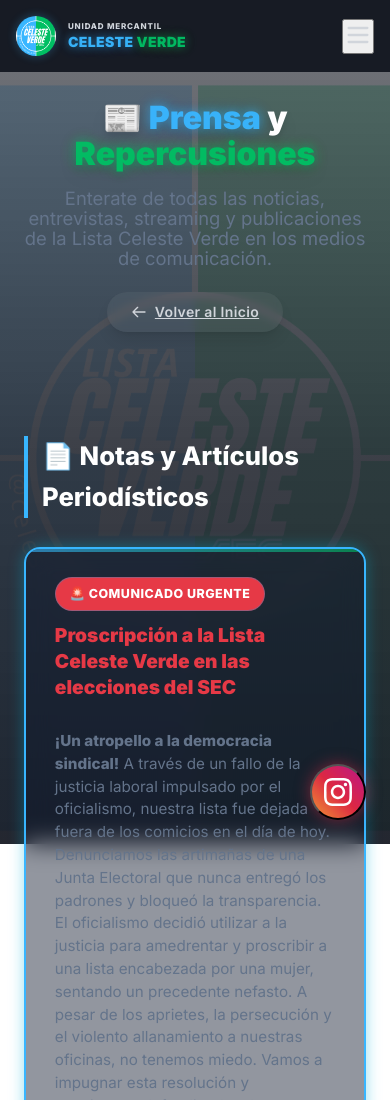
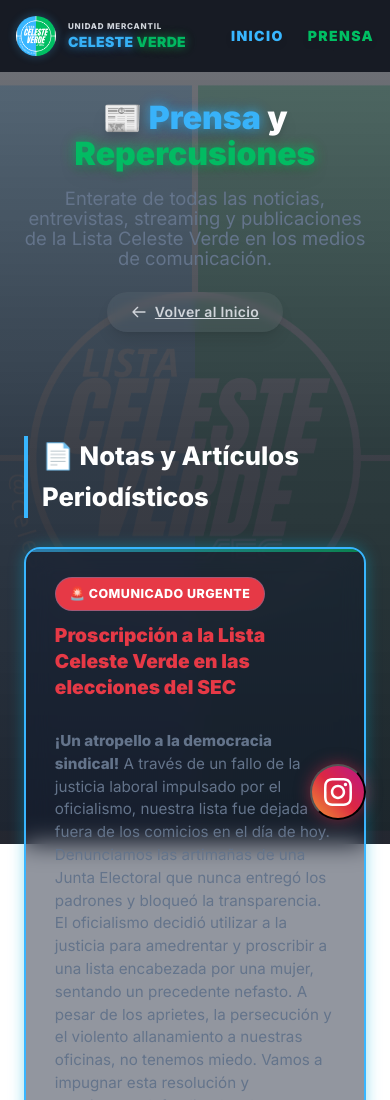
Before and after one commit to intel003/frentedeunidadycambio, a plain HTML site: page prensa.html in a window 390 px wide. Shown: the top 1100 px of the page. Drawn offline with nearby package versions, Linux system fonts and the light colour scheme.

Commit message:
Fix mobile nav: always show INICIO and PRENSA links

```diff
--- a/prensa.html
+++ b/prensa.html
@@ -90,16 +90,10 @@
                         <span class="text-sm md:text-base font-black uppercase tracking-wide"><span class="text-celeste led-celeste">Celeste</span> <span class="text-verde led-verde">Verde</span></span>
                     </div>
                 </div>
-                <!-- Menú Desktop -->
-                <div class="hidden lg:flex items-center space-x-8 text-sm md:text-base font-black tracking-widest">
+                <!-- Menú (siempre visible) -->
+                <div class="flex items-center space-x-6 text-sm md:text-base font-black tracking-widest">
                     <a href="index.html" class="text-[#38b6ff] hover:text-white transition drop-shadow-md" style="text-decoration: none;">INICIO</a>
                     <a href="prensa.html" class="text-[#00bf63] hover:text-white transition drop-shadow-md" style="text-decoration: none;">PRENSA</a>
-                </div>
-                <!-- Menú Hamburguesa (Mobile) -->
-                <div class="lg:hidden flex items-center">
-                    <button class="text-gray-300 hover:text-white focus:outline-none">
-                        <svg class="w-7 h-7" fill="none" stroke="currentColor" viewBox="0 0 24 24"><path stroke-linecap="round" stroke-linejoin="round" stroke-width="2" d="M4 6h16M4 12h16M4 18h16"></path></svg>
-                    </button>
                 </div>
             </div>
         </div>
```
Also changed, not shown: index.html (+2 -8 lines).
